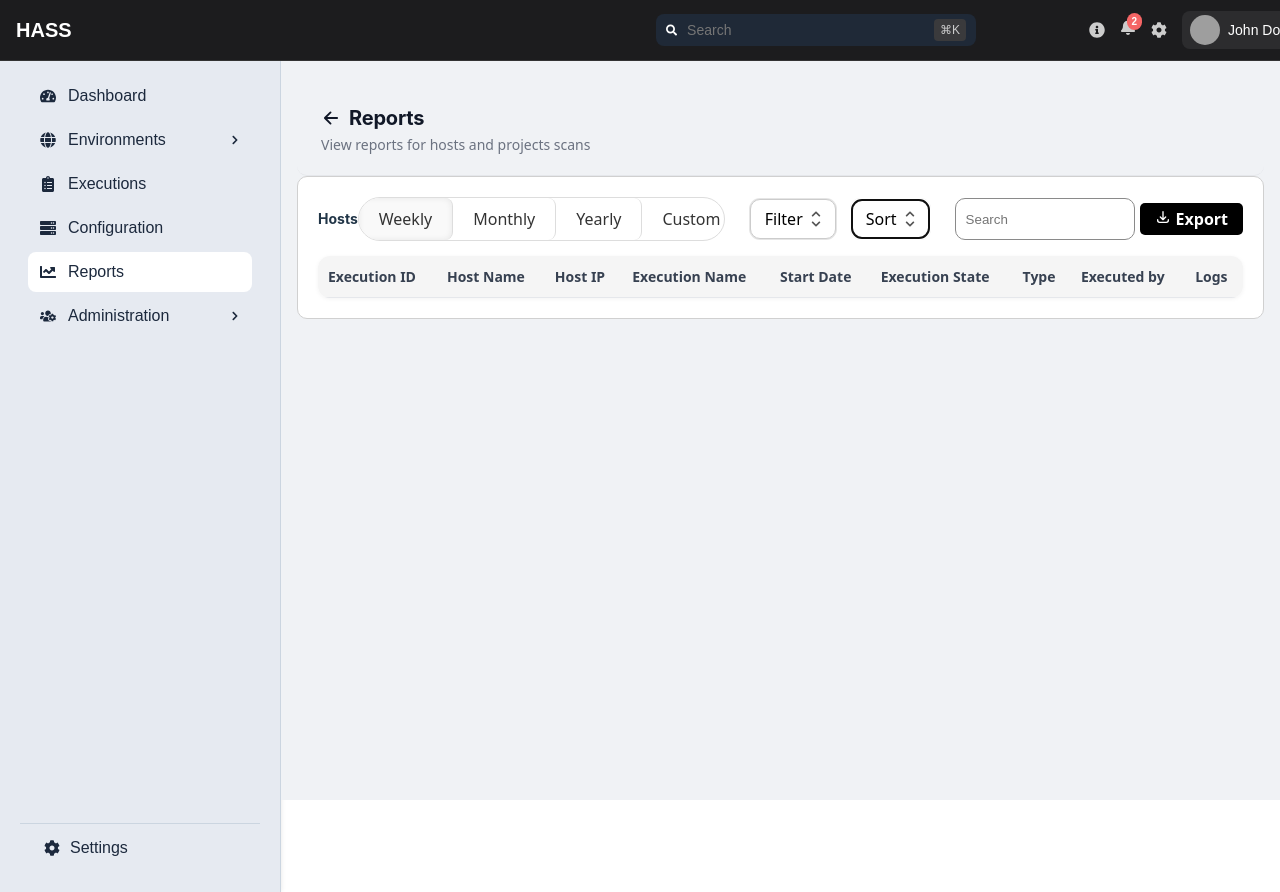
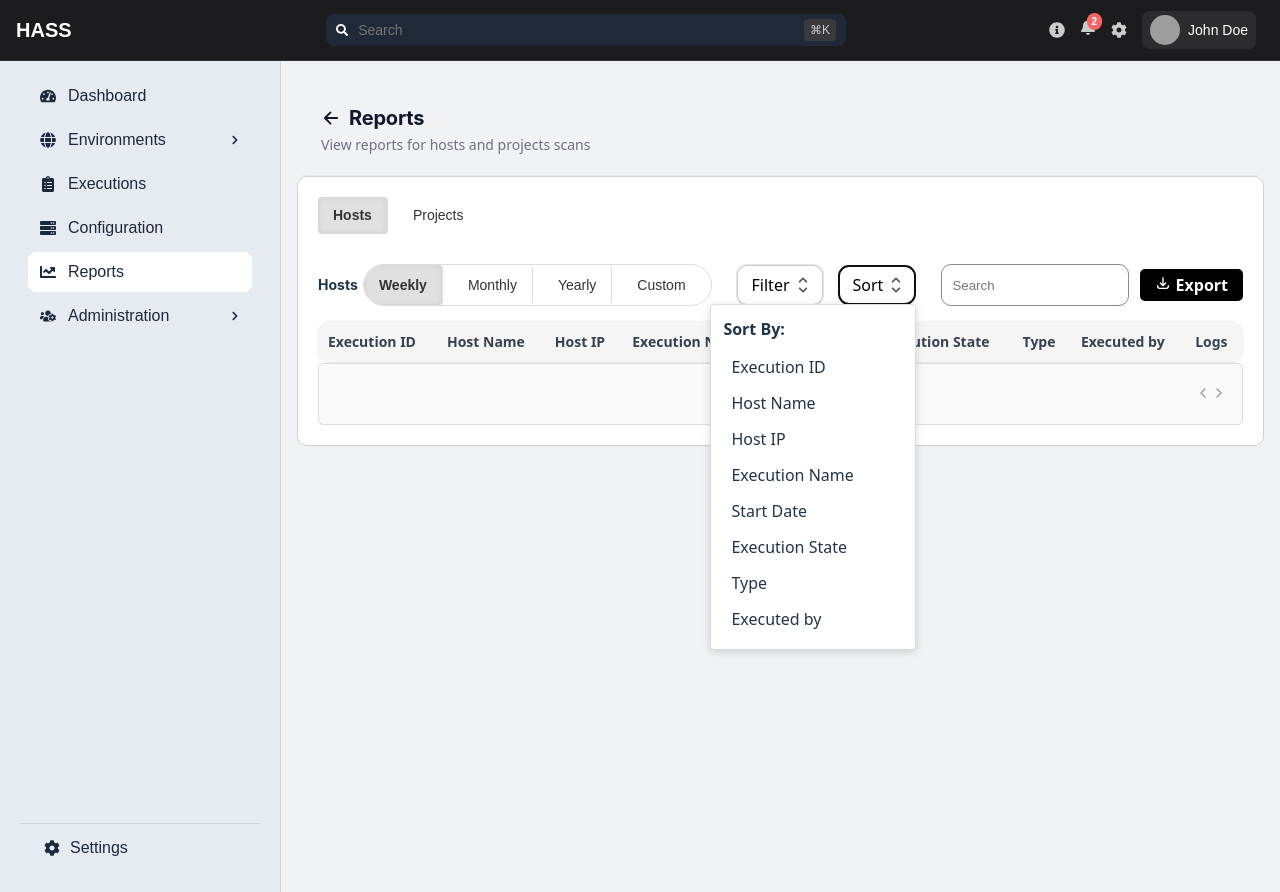
Before and after one commit to Alakhdeepsingh/snabbit, a React (Vite) app: page / in a window 1280 px wide. Both pictures are taken after a click on the button "Sort". Built offline with nearby package versions, Linux system fonts and the light colour scheme; grey boxes are pictures that could not be loaded.

Commit message:
added sort functionality and improved the UI

```diff
--- a/src/App.css
+++ b/src/App.css
@@ -94,7 +94,7 @@
 }
 .search-box {
   padding: 5px 10px;
-  margin-left: auto;
+  /* margin-left: auto; */
 }
 .export-btn {
   padding: 5px 15px;
@@ -125,7 +125,7 @@
 .app-wrapper {
   display: flex;
   flex-direction: column;
-  height: 100vh;
+  /* height: 100vh; */
 }
 
 /* Content area below header */
--- a/src/components/Header/style.css
+++ b/src/components/Header/style.css
@@ -11,6 +11,7 @@
   position: fixed;
   top: 0px;
   width: 100%;
+  z-index: 1000;
 }
 
 .header-left {
@@ -31,6 +32,7 @@
   justify-content: flex-end;
   align-items: center;
   gap: 16px;
+  padding-right: 40px;
 }
 
 .logo {
--- a/src/components/ReportHeader/style.css
+++ b/src/components/ReportHeader/style.css
@@ -1,5 +1,4 @@
 .report-header-wrapper {
-  /* background-color: #f9fafb; Matches light gray from screenshot */
   padding: 20px 24px;
   border-bottom: 1px solid #e5e7eb;
   margin-top: 70px;
--- a/src/components/Reports/index.jsx
+++ b/src/components/Reports/index.jsx
@@ -72,7 +72,11 @@ const Reports = () => {
     // Sorting
     const sorted = [...filtered].sort((a, b) => {
         if (!sortBy) return 0;
-        return a[sortBy].localeCompare(b[sortBy]);
+
+        // Handle possible undefined/null or non-string values safely
+        const valA = a[sortBy] ? a[sortBy].toString() : "";
+        const valB = b[sortBy] ? b[sortBy].toString() : "";
+        return valA.localeCompare(valB);
     });
 
     const exportCSV = () => {
@@ -93,6 +97,10 @@ const Reports = () => {
 
             <div className="reports-wrapper">
                 <div className="containers">
+                    <div className="sub-container">
+                        <div className="tab active">Hosts</div>
+                        <div className="tab">Projects</div>
+                    </div>
                     <div className="topbar">
                         <div className="host-heading">Hosts</div>
                         <div style={{ display: "flex", justifyContent: "space-between" }}>
@@ -177,6 +185,45 @@ const Reports = () => {
                                         <FaChevronDown className="icon" />
                                     </span>
                                 </button>
+
+                                {/* Sort Options Panel */}
+                                {showSortOptions && (
+                                    <div
+                                        className="sort-options-dropdown"
+                                        style={{
+                                            position: "absolute",
+                                            top: "40px",
+                                            right: "0",
+                                            background: "#fff",
+                                            border: "1px solid #ddd",
+                                            borderRadius: "4px",
+                                            padding: "12px",
+                                            boxShadow: "0 2px 8px rgba(0,0,0,0.15)",
+                                            zIndex: 100,
+                                            minWidth: "180px",
+                                        }}
+                                    >
+                                        <div style={{ marginBottom: "8px", fontWeight: "bold" }}>
+                                            Sort By:
+                                        </div>
+                                        {Object.keys(data[0]).map((key) => (
+                                            <div
+                                                key={key}
+                                                style={{
+                                                    padding: "6px 8px",
+                                                    cursor: "pointer",
+                                                    backgroundColor: sortBy === key ? "#eee" : "transparent",
+                                                }}
+                                                onClick={() => {
+                                                    setSortBy(key);
+                                                    setShowSortOptions(false); // close dropdown after selecting
+                                                }}
+                                            >
+                                                {key}
+                                            </div>
+                                        ))}
+                                    </div>
+                                )}
                             </div>
 
                             <div className="right-controls">
@@ -198,8 +245,14 @@ const Reports = () => {
                         <thead>
                             <tr>
                                 {Object.keys(data[0]).map((key) => (
-                                    <th key={key} onClick={() => setSortBy(key)}>
+                                    <th key={key} onClick={() => setSortBy(key)} style={{ cursor: "pointer" }}>
                                         {key}
+                                        {sortBy === key && (
+                                            <span style={{ marginLeft: "4px" }}>
+                                                { /* Simple up/down arrow depending on sort direction if needed */}
+                                                🔽
+                                            </span>
+                                        )}
                                     </th>
                                 ))}
                                 <th>Logs</th>
@@ -218,6 +271,26 @@ const Reports = () => {
                             ))}
                         </tbody>
                     </table>
+                    <div className="main-container">
+                        <div className="content">
+                            {/* Your main content will go here */}
+                        </div>
+                        <div className="arrow-container">
+                            <span className="arrow left-arrow">
+                                <svg width="16" height="16" viewBox="0 0 24 24" fill="none" xmlns="http://www.w3.org/2000/svg">
+                                    <path d="M15 18L9 12L15 6" stroke="currentColor" strokeWidth="2" strokeLinecap="round" strokeLinejoin="round" />
+                                </svg>
+                            </span>
+
+                            <span className="arrow right-arrow">
+                                <svg width="16" height="16" viewBox="0 0 24 24" fill="none" xmlns="http://www.w3.org/2000/svg">
+                                    <path d="M9 18L15 12L9 6" stroke="currentColor" strokeWidth="2" strokeLinecap="round" strokeLinejoin="round" />
+                                </svg>
+                            </span>
+
+                        </div>
+                    </div>
+
                 </div>
             </div>
         </>
--- a/src/components/Reports/style.css
+++ b/src/components/Reports/style.css
@@ -173,8 +173,37 @@
   border-radius: 8px;
   border: none;
   color: white;
-  width: 300px;
+  width: 500px;
   outline: none;
+}
+
+.main-container {
+  display: flex;
+  align-items: center;
+  background-color: #f9f9f9;
+  border: 1px solid #ddd;
+  padding: 15px;
+  border-radius: 5px;
+}
+
+.content {
+  flex-grow: 1;
+}
+
+.arrow-container {
+  display: flex;
+  align-items: center;
+  margin-left: 15px;
+}
+
+.arrow {
+  font-size: 20px;
+  color: #999;
+  cursor: pointer;
+}
+
+.arrow:hover {
+  color: #666;
 }
 
 .search-box::placeholder {
@@ -205,6 +234,41 @@
   box-shadow: 0 1px 4px rgba(0, 0, 0, 0.05);
 }
 
+.container {
+  display: flex;
+  padding: 10px;
+  background-color: #f0f2f5;
+  border-radius: 5px;
+}
+
+.tab {
+  padding: 8px 15px;
+  margin-right: 10px;
+  cursor: pointer;
+  font-family: Arial, sans-serif;
+  font-size: 14px;
+  color: #333;
+  border-radius: 4px;
+  transition: background-color 0.3s ease;
+}
+
+.sub-container {
+  display: flex;
+  align-items: flex-start;
+  justify-content: flex-start;
+  margin-bottom: 30px;
+}
+
+.tab:hover {
+  background-color: #e0e0e0;
+}
+
+.tab.active {
+  background-color: #e0e0e0;
+  font-weight: bold;
+  color: #333; /
+}
+
 .reports-table th,
 .reports-table td {
   padding: 12px 16px;
```
